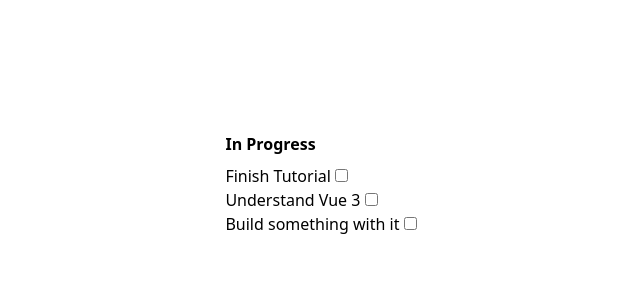
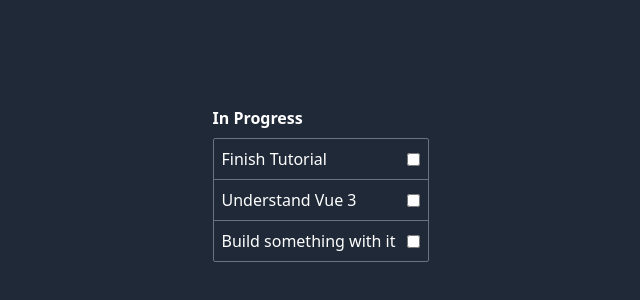
Before and after one commit to MizouziE/vue-crash-course, a plain HTML site: page index.html in a window 1280 px wide. Shown: the part 216-516 px from the top of the page, without its empty margins (319-959 px from the left). Drawn offline with nearby package versions, Linux system fonts and the light colour scheme.

Commit message:
little styling

```diff
--- a/index.html
+++ b/index.html
@@ -9,7 +9,7 @@
     <script src="https://cdn.tailwindcss.com"></script>
 </head>
 
-<body class="h-full grid place-items-center">
+<body class="h-full grid place-items-center bg-gray-800 text-white">
     <div class="" id="app">
 
     </div>
--- a/js/components/Assignment.js
+++ b/js/components/Assignment.js
@@ -1,10 +1,10 @@
 export default {
     template: `
             <li>
-                <label>
+                <label class="p-2 flex justify-between items-center">
                     {{ assignment.name }}
 
-                    <input type="checkbox" v-model="assignment.complete" />
+                    <input type="checkbox" v-model="assignment.complete" class="ml-3" />
                 </label>
             </li>
             `,
--- a/js/components/AssignmentList.js
+++ b/js/components/AssignmentList.js
@@ -6,7 +6,7 @@
     <section v-show="assignments.length">
         <h2 class="font-bold mb-2">{{ title }}</h2>
 
-        <ul>
+        <ul class="border border-gray-500 rounded-sm divide-y divide-gray-500">
             <assignment
                 v-for="assignment in assignments"
                 :key="assignment.id"
--- a/js/components/Assignments.js
+++ b/js/components/Assignments.js
@@ -4,8 +4,10 @@
     components: { AssignmentList },
 
     template: `
-    <assignment-list :assignments="inProgress" title="In Progress"></assignment-list>
-    <assignment-list :assignments="completed" title="Completed"></assignment-list>
+    <section class="space-y-6">
+        <assignment-list :assignments="inProgress" title="In Progress"></assignment-list>
+        <assignment-list :assignments="completed" title="Completed"></assignment-list>
+    </section>
 `,
 
     data() {
```
